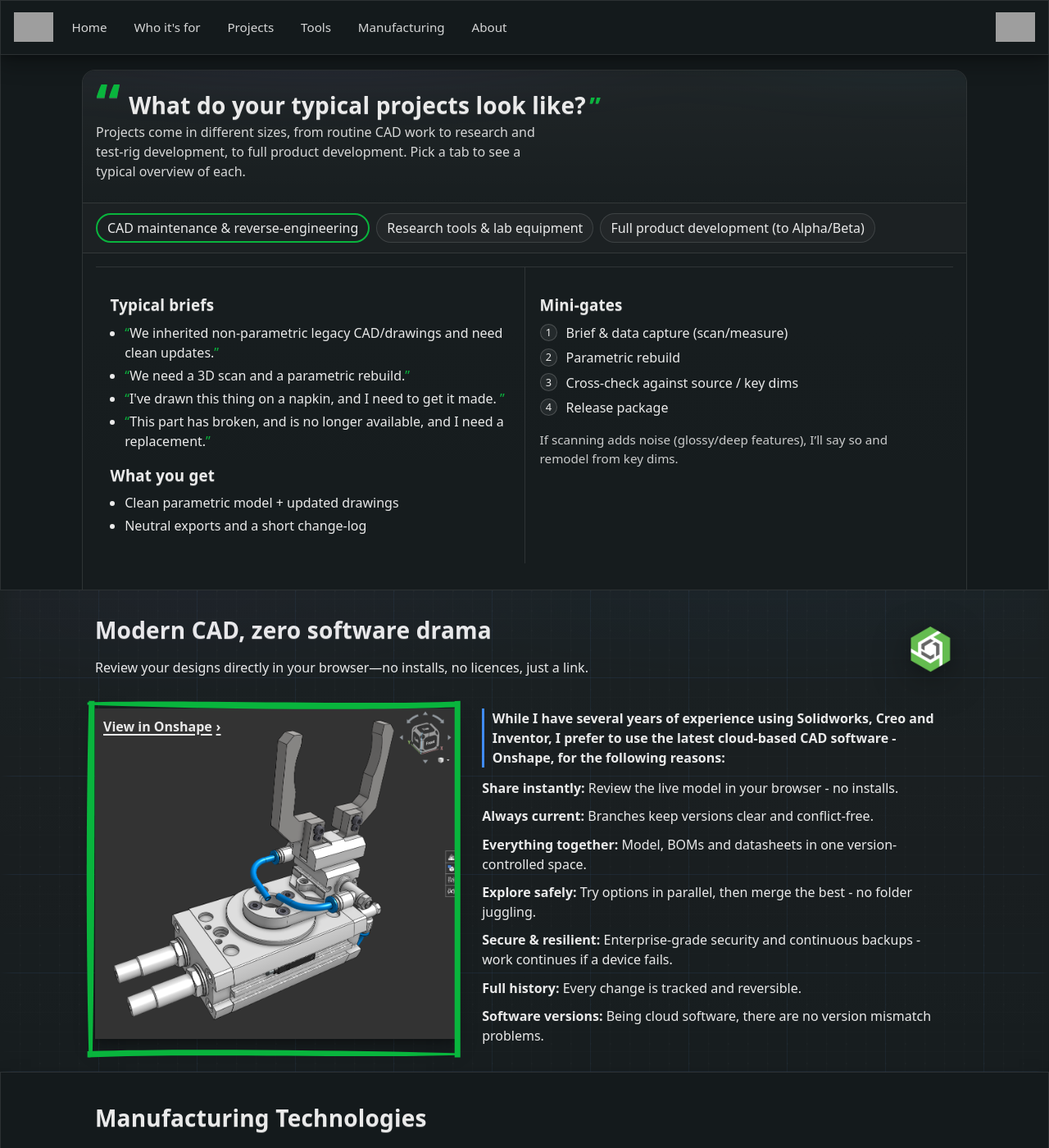
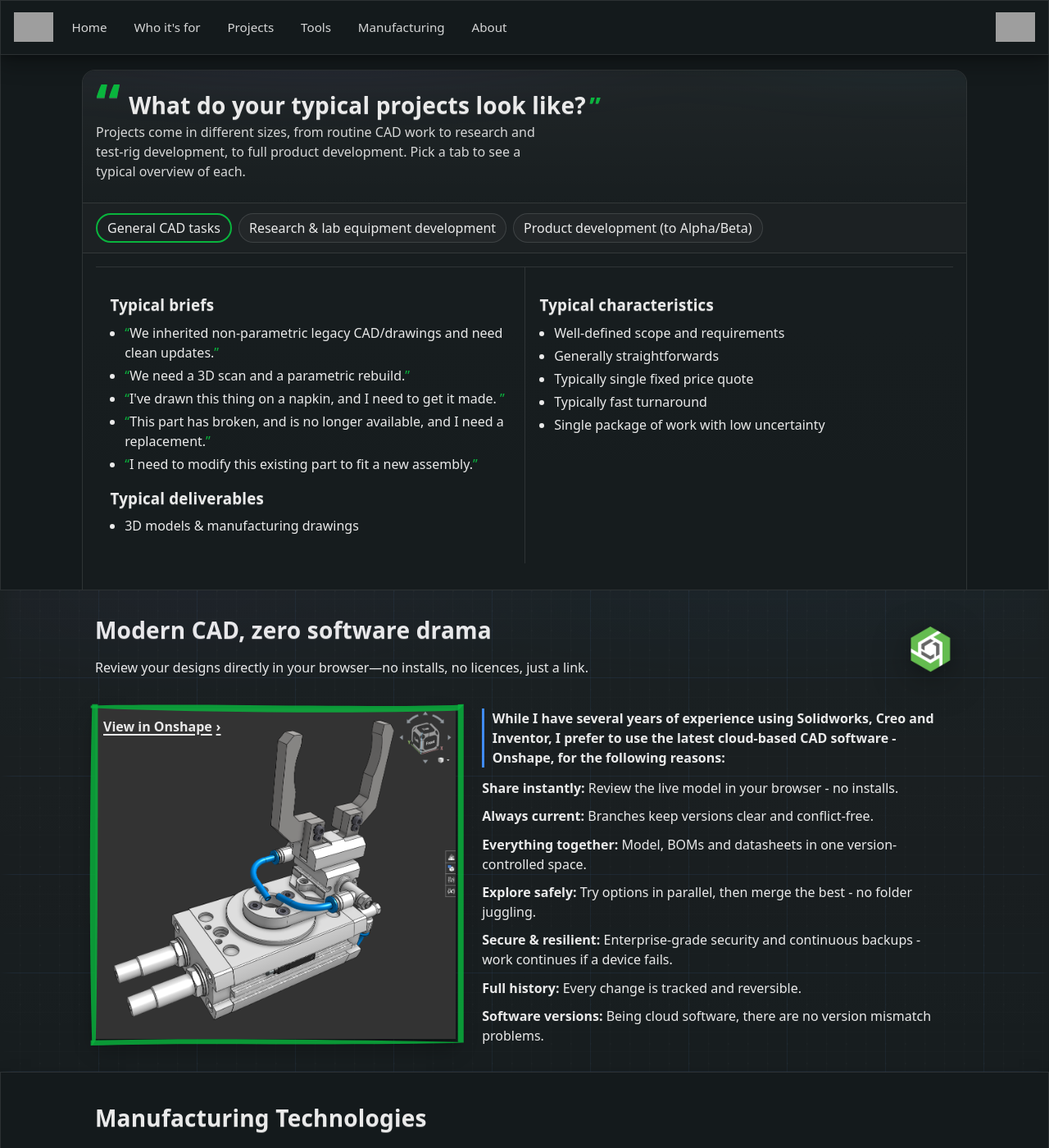
Before and after one commit to JamesAIzzard/jamesaizzard.github.io, a Jekyll site: the page built from index.html, in a window 1280 px wide and 1400 px high, scrolled down 1449 px. Shown: the whole window at 82% size. Built offline with Jekyll 4.4.1, drawn with Linux system fonts in a browser that asks for light colours; some web fonts are replaced; some of the changed text lies outside the part shown; grey boxes are pictures that could not be loaded.

Commit message:
Refactor content in about, modern CAD, and project types sections for clarity and consistency; adjust SVG positioning in modern CAD for improved layout

```diff
--- a/_includes/about.html
+++ b/_includes/about.html
@@ -11,13 +11,13 @@
                     Intelligent Systems & Robotics.
                 </p>
                 <p>
-                    I design practical electro-mechanical systems by stripping out unnecessary complexity, keeping
-                    solutions as simple as they can be, and learning fast through early prototypes.
+                    I am experienced in designing electro-mechanical systems in a wide range of contexts, including
+                    life science, renewable energy, scientific equipment, packaging equipment, and heavy industry.
                 </p>
                 <p>
-                    End-to-end capability: concept generation to detailed CAD and drawings (Onshape, SolidWorks, Creo,
-                    Inventor), Python-backed calculations, and clear artefacts for suppliers, stakeholders and
-                    investors.
+                    I have had the opportunity to work end-to-end across the development processes, seeing several
+                    products progress from initial sketches and into final production. I have been the sole design
+                    engineer on several major programmes during my time in industry.
                 </p>
             </div>
 
@@ -30,11 +30,11 @@
 
                 <details class="about-item" open>
                     <summary><strong>TTP</strong> Electro-mechanical systems for life science</summary>
-                    <p>Optics/lasers, thermal, pneumatics, microfluidics, DFMEA, rapid iteration, rapid learning</p>
+                    <p>Optics/lasers, thermal, pneumatics, fluid control & microfluidics, fast iteration, faster learning</p>
                 </details>
 
                 <details class="about-item">
-                    <summary><strong>Blacktrace</strong> Concept to production instruments</summary>
+                    <summary><strong>Blacktrace</strong> Scientific and laboratory equipment</summary>
                     <p>Scientific product development, Creo, C#/Python, test harnesses, DFMEA, jigs/fixtures</p>
                 </details>
 
@@ -55,7 +55,7 @@
             </section>
 
             <section class="about-cell">
-                <h3 class="about-h">Ethos</h3>
+                <h3 class="about-h">Approach</h3>
                 <ul class="about-list" role="list">
                     <li>Do less, do it better.</li>
                     <li>Keep it simple.</li>
--- a/_includes/project_types.html
+++ b/_includes/project_types.html
@@ -1,7 +1,8 @@
 <section id="project-types" class="panel-surface">
     <div class="container">
-        <!-- Unified box: header (rounded top), full-width tabs, then two-column content -->
+
         <div class="pt-box border-panel" data-pt>
+
             <header class="pt-header panel-surface--lit">
                 <h2 class="quote">What do your typical projects look like?</h2>
                 <p class="pt-subtitle">
@@ -12,14 +13,14 @@
 
             <div class="pt-tablist" role="tablist" aria-label="Typical projects">
                 <button class="pt-tab is-active" id="tab-cad" role="tab" aria-selected="true" aria-controls="panel-cad">
-                    CAD maintenance & reverse-engineering
+                    General CAD tasks
                 </button>
                 <button class="pt-tab" id="tab-research" role="tab" aria-selected="false"
                     aria-controls="panel-research">
-                    Research tools & lab equipment
+                    Research & lab equipment development
                 </button>
-                <button class="pt-tab" id="tab-full" role="tab" aria-selected="false" aria-controls="panel-full">
-                    Full product development (to Alpha/Beta)
+                <button class="pt-tab" id="tab-product" role="tab" aria-selected="false" aria-controls="panel-product">
+                    Product development (to Alpha/Beta)
                 </button>
             </div>
 
@@ -34,24 +35,24 @@
                                 <li class="mini-quote">We need a 3D scan and a parametric rebuild.</li>
                                 <li class="mini-quote">I've drawn this thing on a napkin, and I need to get it made.
                                 </li>
-                                <li class="mini-quote">This part has broken, and is no longer available, and I need a replacement.</li>
+                                <li class="mini-quote">This part has broken, and is no longer available, and I need a
+                                    replacement.</li>
+                                <li class="mini-quote">I need to modify this existing part to fit a new assembly.</li>
                             </ul>
-                            <h3>What you get</h3>
+                            <h3>Typical deliverables</h3>
                             <ul class="pt-list">
-                                <li>Clean parametric model + updated drawings</li>
-                                <li>Neutral exports and a short change-log</li>
+                                <li>3D models & manufacturing drawings</li>
                             </ul>
                         </div>
                         <div class="pt-col">
-                            <h3>Mini-gates</h3>
-                            <ol class="pt-steps">
-                                <li>Brief & data capture (scan/measure)</li>
-                                <li>Parametric rebuild</li>
-                                <li>Cross-check against source / key dims</li>
-                                <li>Release package</li>
-                            </ol>
-                            <p class="pt-note">If scanning adds noise (glossy/deep features), I’ll say so and remodel
-                                from key dims.</p>
+                            <h3>Typical characteristics</h3>
+                            <ul class="pt-list">
+                                <li>Well-defined scope and requirements</li>
+                                <li>Generally straightforwards</li>
+                                <li>Typically single fixed price quote</li>
+                                <li>Typically fast turnaround</li>
+                                <li>Single package of work with low uncertainty</li>
+                            </ul>
                         </div>
                     </div>
                 </section>
@@ -61,55 +62,59 @@
                         <div class="pt-col">
                             <h3>Typical briefs</h3>
                             <ul class="pt-list">
-                                <li>Custom rigs to unblock experiments (e.g., oscillation profiles for cell agitation)
-                                </li>
-                                <li>Automated fluid handling with pumps/valves to run transfer protocols</li>
-                                <li>Production helpers to scale hand-built steps (fold/roll, pick-place, in-line checks)
-                                </li>
+                                <li class="mini-quote">I need a custom machine to automate this experiment.</li>
+                                <li class="mini-quote">We need a test-rig to de-risk this aspect of a larger project and
+                                    our main design team doesn't have the bandwidth.</li>
+                                <li class="mini-quote">Our production team is struggling with this aspect of assembly
+                                    and needs this assembly tooling.</li>
+                            </ul>
+                            <h3>Typical deliverables</h3>
+                            <ul class="pt-list">
+                                <li>3D models & manufacturing drawings</li>
+                                <li>Functional prototype</li>
+                                <li>Ongoing support</li>
                             </ul>
                         </div>
                         <div class="pt-col">
-                            <h3>Mini-gates</h3>
-                            <ol class="pt-steps">
-                                <li>Frame scope & constraints</li>
-                                <li>Concepts & architecture</li>
-                                <li>De-risk rigs/tests (fail fast)</li>
-                                <li>Prototype & lab demo</li>
-                            </ol>
-                            <p class="pt-note">If the tool drifts toward regulated use, we reset scope and compliance
-                                expectations early.</p>
+                            <h3>Typical characteristics</h3>
+                            <ul class="pt-list">
+                                <li>May require a phase-gated approach, depending on complexity and risk.</li>
+                                <li>Often collaborative, with scientists, engineers and technicians.</li>
+                                <li>May require analysis and calculations to inform design.</li>
+                                <li>Design work can often be accelerated if started with a clear specification.</li>
+                            </ul>
                         </div>
                     </div>
                 </section>
 
-                <section id="panel-full" role="tabpanel" aria-labelledby="tab-full" hidden>
+                <section id="panel-product" role="tabpanel" aria-labelledby="tab-product" hidden>
                     <div class="pt-grid">
                         <div class="pt-col">
-                            <h3>Best fit</h3>
+                            <h3>Typical briefs</h3>
                             <ul class="pt-list">
-                                <li>From pencil sketch to first working prototypes</li>
-                                <li>I typically take projects through Alpha/Beta; CMO transfer follows with specialist
-                                    support</li>
+                                <li class="mini-quote">I need to turn my idea into a prototype to show an investor.</li>
+                                <li class="mini-quote">Our design team is fully occupied with other projects and we need
+                                    to progress this concept to beta prototype.</li>
+                                <li class="mini-quote">I need to develop the concept for my kickstarter campaign into a
+                                    working device.</li>
                             </ul>
-                            <h3>Deliverables</h3>
+                            <h3>Typical deliverables</h3>
                             <ul class="pt-list">
-                                <li>PRD v1 + traceability, architecture</li>
-                                <li>DFM-minded CAD, costed BoM, test plan</li>
-                                <li>Prototypes and risk log with evidence</li>
+                                <li>Concepts, illustrations, detailed concept selection documentation</li>
+                                <li>3D models & manufacturing drawings</li>
+                                <li>Working prototype(s)</li>
+                                <li>Ongoing support</li>
                             </ul>
                         </div>
                         <div class="pt-col">
-                            <h3>Stage-gate (early-phase)</h3>
-                            <ol class="pt-steps">
-                                <li><strong>G1 · Frame:</strong> brief, constraints, applicable standards, top risks,
-                                    kill-criteria</li>
-                                <li><strong>G2 · Concepts & architecture:</strong> interfaces; options vs baseline</li>
-                                <li><strong>G3 · De-risk:</strong> target 1–3 riskiest assumptions with fast rigs</li>
-                                <li><strong>G4 · Detailed design & prototype:</strong> CAD, drawings; first article(s)
-                                </li>
-                                <li><strong>G5 · Alpha/Beta:</strong> iterate to function/reliability; plan CMO transfer
-                                    if needed</li>
-                            </ol>
+                            <h3>Typical characteristics</h3>
+                            <ul class="pt-list">
+                                <li>Higher risk, typically justifying a phase-gated approach.</li>
+                                <li>Clearly defined phase outputs and progression criteria.</li>
+                                <li>Detailed documentation of design rationale.</li>
+                                <li>Collaboration between design, manufacturing, and marketing teams.</li>
+                                <li>Design work can often be accelerated if started with a clear specification.</li>
+                            </ul>
                         </div>
                     </div>
                 </section>
@@ -117,7 +122,6 @@
         </div>
     </div>
 
-    <!-- Tiny, accessible tabs script (kept inline to avoid more assets) -->
     <script>
         (function () {
             const root = document.querySelector('[data-pt]');
--- a/_sass/components/_modern_cad.scss
+++ b/_sass/components/_modern_cad.scss
@@ -93,10 +93,10 @@
 
 #onshape-visual .sketch-svg {
     position: absolute;
-    top: -12px;
-    bottom: -12px;
-    left: -12px;
-    right: -80px; /* push much further on the right side */
+    top: -8px;    /* reduced top outset */
+    bottom: 0;    /* align SVG bottom to image bottom */
+    left: -8px;   /* reduced left outset */
+    right: -80px; /* extended right outset */
     pointer-events: none;
     z-index: 1; /* sit above the image */
     overflow: visible; /* allow drawing beyond the viewBox */
@@ -105,7 +105,7 @@
 #onshape-visual .sketch-svg path {
     fill: var(--accent-1);
     stroke: none;
-    opacity: 1; /* fully opaque */
+    opacity: 0.82; /* slightly more transparent */
 }
 
 @media (min-width: 900px) {
```
Also changed, not shown: _includes/modern_cad.html (+9 -9 lines).
